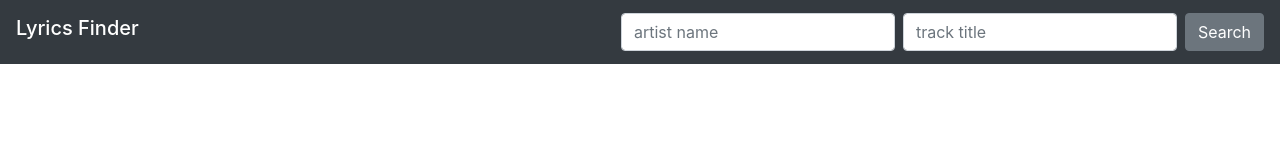
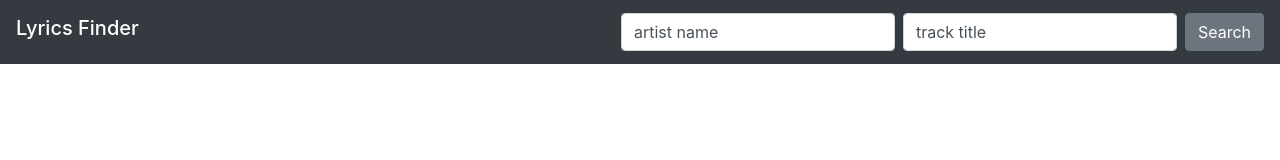
Before and after one commit to MentalWombat/lyrics, a React (Create React App) app: page / in a window 1280 px wide. Shown: the top 160 px of the page. Built offline with nearby package versions, Linux system fonts and the light colour scheme; no server answers.

Commit message:
make Search stateful component

```diff
--- a/src/App.js
+++ b/src/App.js
@@ -9,37 +9,23 @@ class App extends Component {
   constructor(props) {
     super(props);
     this.state = {
-      artistValue: 'artist name',
-      trackValue: 'track title',
       title: '',
       text: null,
       loading: false
     }
-    this.handleChange = this.handleChange.bind(this);
     this.getLyrics = this.getLyrics.bind(this);
   }
 
-  handleChange(e) {
-    console.log(e.target.value);
+  getLyrics(input) {
+    // console.log({...data});
+    const {artist, track} = {...input};
     this.setState({
-      [e.target.name]: e.target.value,
-    })
-  }
-
-  getLyrics(e) {
-    e.preventDefault();
-    const { artistValue, trackValue } = this.state;
-    this.setState({
-      artistValue,
-      trackValue,
       loading: true,
     });
-    window.fetch(baseUrl + encodeURIComponent(artistValue) + "/" + encodeURIComponent(trackValue) + "?apikey=" + apiKey)
+    window.fetch(baseUrl + encodeURIComponent(artist) + "/" + encodeURIComponent(track) + "?apikey=" + apiKey)
     .then(res => {
       if (res.status !== 200) {
         this.setState({
-          artistValue: 'artist name',
-          trackValue: 'track title',
           title: '',
           text: 'Sorry, nothing found',
           loading: false
@@ -50,8 +36,6 @@ class App extends Component {
         .then(json => {
           console.log(json);
           this.setState({
-            artistValue: 'artist name',
-            trackValue: 'track title',
             title: `${json.result.artist.name} — ${json.result.track.name}`,
             text: json.result.track.text,
             loading: false
@@ -66,7 +50,7 @@ class App extends Component {
       <div className="App">
         <div data-testid="navbar" className="navbar navbar-expand-md navbar-dark bg-dark fixed-top">
           <h1 data-testid="navbar-title" className="navbar-brand mr-auto">Lyrics Finder</h1>
-          <Search artistValue={this.state.artistValue} trackValue={this.state.trackValue} handleChange={this.handleChange} getLyrics={this.getLyrics} />
+          <Search getLyrics={this.getLyrics} />
         </div>
         <div data-testid="container" className="container">
           <div data-testid="output" className="output">
--- a/src/Search.js
+++ b/src/Search.js
@@ -1,19 +1,47 @@
-import React from 'react';
+import React, { Component } from 'react';
 import PropTypes from 'prop-types';
+import { render } from 'react-testing-library';
 
-const Search = props => (
-  <form data-testid="form" className="form-inline my-2 my-lg-0" onSubmit={props.getLyrics}>
-    <input data-testid="form-artist" className="form-control mr-sm-2" type="text" placeholder={props.artistValue} name="artistValue" required onChange={props.handleChange} />
-    <input data-testid="form-track" className="form-control mr-sm-2" type="text" placeholder={props.trackValue} name="trackValue" required onChange={props.handleChange} />
-    <button data-testid="submit" className="btn btn-secondary my-2 my-sm-0" type="submit">Search</button>
-  </form>
-)
+class Search extends Component {
+  constructor(props) {
+    super(props);
+    this.state = {
+      artist: 'artist name',
+      track: 'track title',
+    }
+    this.handleChange = this.handleChange.bind(this);
+    this.handleSubmit = this.handleSubmit.bind(this);
+  }
+
+  handleChange(e) {
+    // console.log(e.target.value);
+    this.setState({
+      [e.target.name]: e.target.value,
+    })
+  }
+
+  handleSubmit(e) {
+    e.preventDefault();
+    this.props.getLyrics({...this.state});
+    this.setState({
+      artist: 'artist name',
+      track: 'track title',
+    })
+  }
+
+  render() {
+    return(
+      <form data-testid="form" className="form-inline my-2 my-lg-0" onSubmit={this.handleSubmit}>
+        <input data-testid="form-artist" className="form-control mr-sm-2" type="text" value={this.state.artist} name="artist" required onChange={this.handleChange} />
+        <input data-testid="form-track" className="form-control mr-sm-2" type="text" value={this.state.track} name="track" required onChange={this.handleChange} />
+        <button data-testid="submit" className="btn btn-secondary my-2 my-sm-0" type="submit">Search</button>
+      </form>
+    )
+  }
+}
 
 Search.propTypes = {
   getLyrics: PropTypes.func.isRequired,
-  artistValue: PropTypes.string.isRequired,
-  trackValue: PropTypes.string.isRequired,
-  handleChange: PropTypes.func.isRequired,
 }
 
 export default Search;
```
